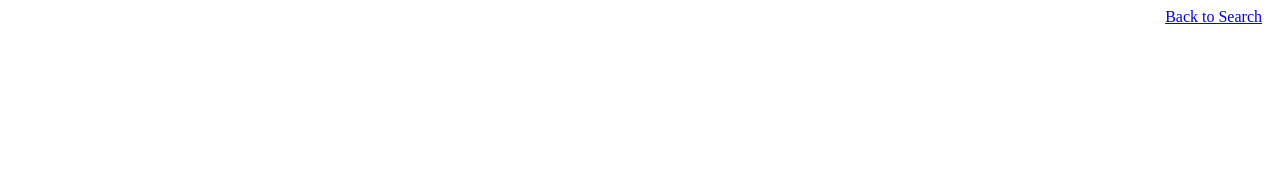
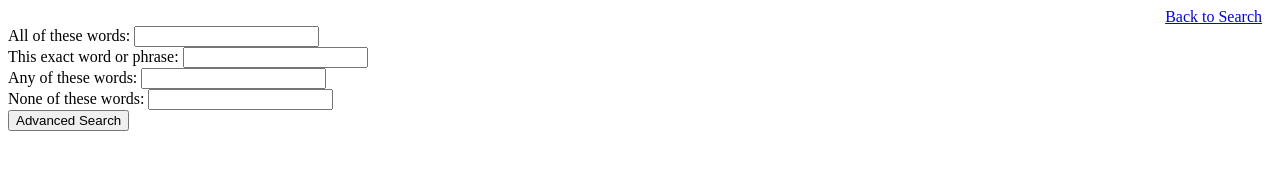
Before and after one commit to calumbell/cs50w-search, a plain HTML site: page advanced.html in a window 1280 px wide. Drawn offline with Linux system fonts and the light colour scheme.

Commit message:
created search engine forms

```diff
--- a/advanced.html
+++ b/advanced.html
@@ -8,5 +8,14 @@
 		<div class="navbar">
 			<a href="index.html">Back to Search</a>
 		</div>
+		<div>
+
+		<form action="https://google.com/search">
+			All of these words: <input name="as_q" type="text" > <br>
+			This exact word or phrase: <input name="as_epq" type="text"> <br>
+			Any of these words: <input name="as_oq" type="text"> <br>
+			None of these words: <input name="as_eq" type="text"> <br>
+			<input type="submit" value="Advanced Search">
+		</form>
 	</body>
 </html>
--- a/style.scss
+++ b/style.scss
@@ -8,4 +8,6 @@
 
 .searchbox {
 	display: block;
+	border-radius: 20px;
+	padding: 10px;
 }
```
Also changed, not shown: images.html (+6 -0 lines), index.html (+1 -0 lines), style.css.
